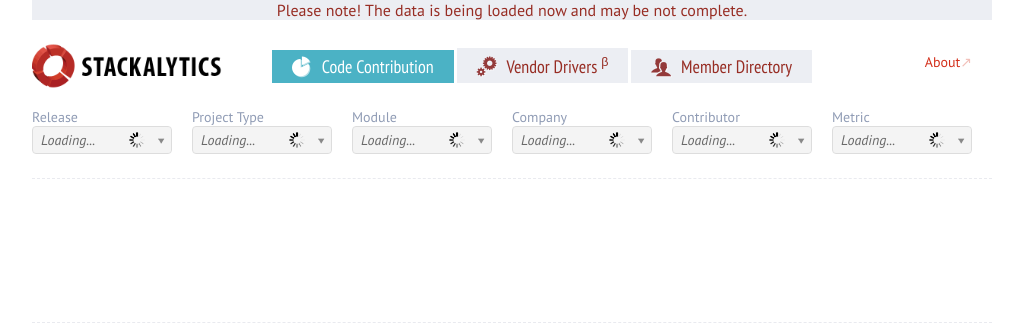
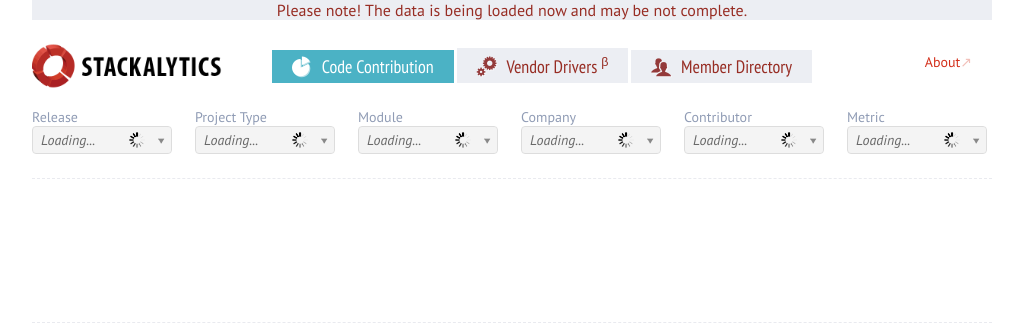
Before and after one commit to openstack-archive/stackalytics, a Flask app: template stackalytics/dashboard/templates/overview.html in a window 1280 px wide. Shown: the top 324 px of the page, without its empty margins (128-1151 px from the left). Run offline with Flask 2, Linux system fonts and the light colour scheme; the template is opened without the code that fills it, so the values that code supplies are empty; some web fonts are replaced.

Commit message:
Fix drop-down layout issue
Closes bug 1461008

Change-Id: I83629fc8181de93818db3c7355132c9575f1ee46

```diff
--- a/stackalytics/dashboard/static/css/style.css
+++ b/stackalytics/dashboard/static/css/style.css
@@ -99,7 +99,11 @@
 .drop {
     height: 30px;
     float: left;
-    margin-right: 20px;
+    margin-right: 23px;
+}
+
+.drop:last-child {
+    margin-right: 0;
 }
 
 .drop label {
```
